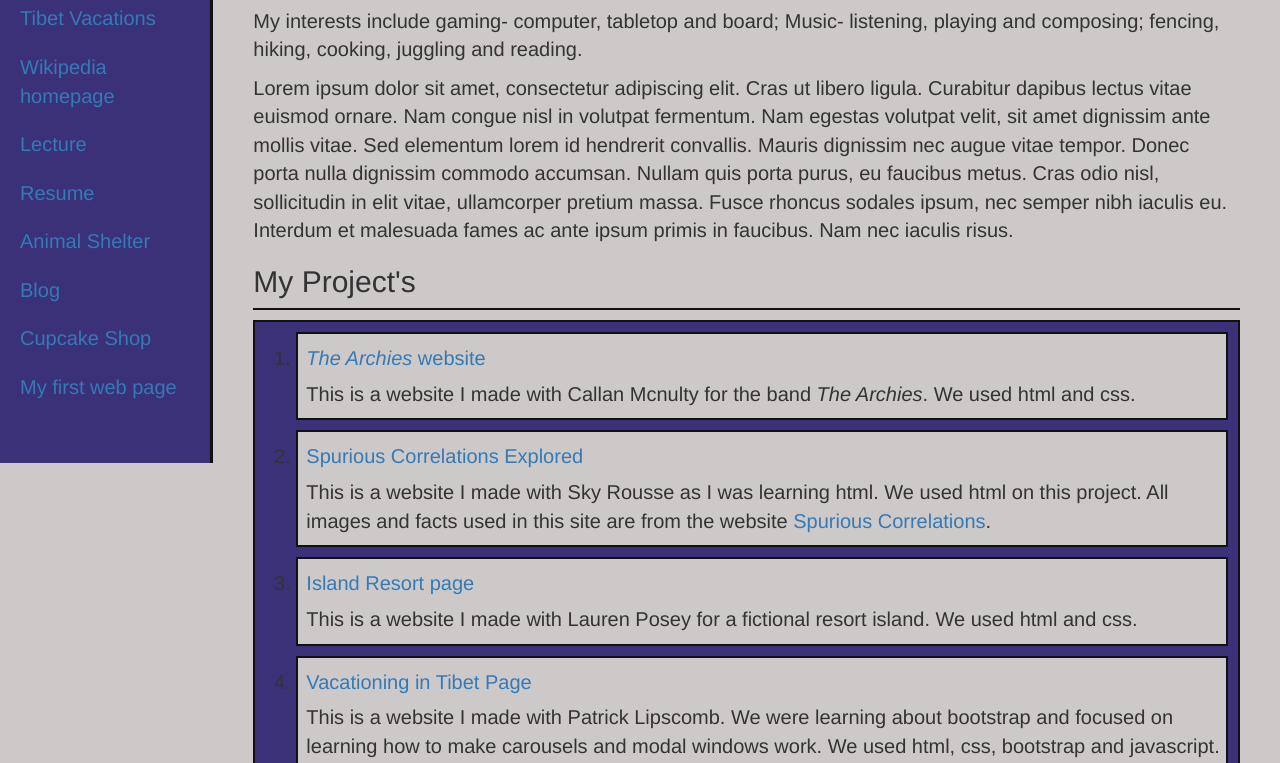
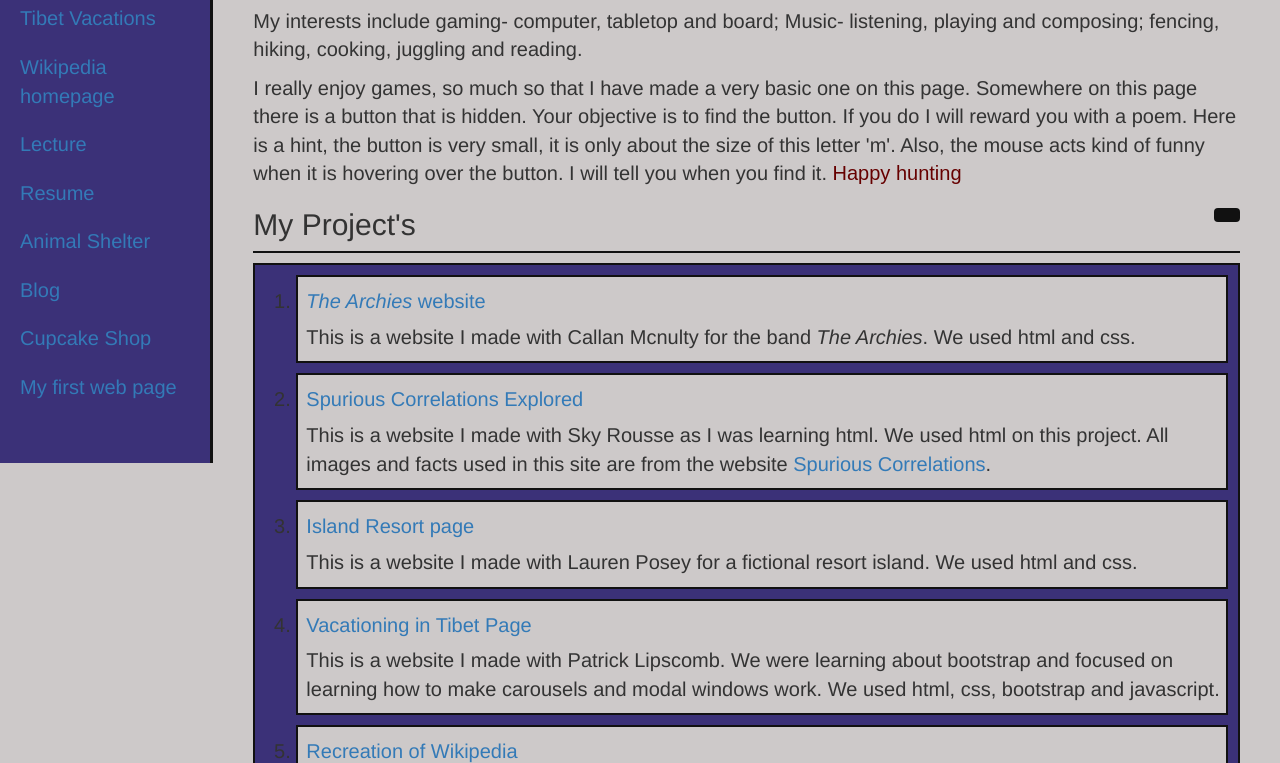
Before and after one commit to JMDelight/web-portfolio, a plain HTML site: page index.html in a window 1280 px wide. Shown: the part 337-1100 px from the top of the page. Drawn offline with nearby package versions, Linux system fonts and the light colour scheme.

Commit message:
add a find the button game to the web page.

```diff
--- a/css/my-styles.css
+++ b/css/my-styles.css
@@ -25,10 +25,13 @@ ul.nav a:hover {
   background-color: #473C8B;
 }
 
-
+.fun-times {
+  color: #660000;
+  font-family: fantasy;
+}
 
 .secret-btn {
-  background-color: #CDC9C9;
+  background-color: #111;
   color: #CDC9C9;
   float: right;
   cursor: none;
--- a/index.html
+++ b/index.html
@@ -14,32 +14,24 @@
   </head>
 
   <body>
-    <!-- navbar
-    <nav class="navbar navbar-inverse navbar-fixed-top">
-      <div class="container-fluid">
-        <div class="navbar-header">
-          <button type="button" class="navbar-toggle collapsed" data-toggle="collapse" data-target="#navbar" aria-expanded="false" aria-controls="navbar">
-            <span class="sr-only">Toggle navigation</span>
-            <span class="icon-bar"></span>
-            <span class="icon-bar"></span>
-            <span class="icon-bar"></span>
-          </button>
-          <a class="navbar-brand" href="#">Project name</a>
-        </div>
-        <div id="navbar" class="navbar-collapse collapse">
-          <ul class="nav navbar-nav navbar-right">
-            <li><a href="#">Dashboard</a></li>
-            <li><a href="#">Settings</a></li>
-            <li><a href="#">Profile</a></li>
-            <li><a href="#">Help</a></li>
-          </ul>
-          <form class="navbar-form navbar-right">
-            <input type="text" class="form-control" placeholder="Search...">
-          </form>
+
+    <!-- Modal -->
+    <div class="modal fade" id="secret-game">
+      <div class="modal-dialog">
+        <div class="modal-content">
+          <div class="modal-header">
+            <button type="button" class="close" data-dismiss="modal"><span aria-hidden="true">&times;</span></button>
+            <h4 class= "modal-title">You found the secret button!</h4>
+          </div>
+          <div class="modal-body">
+            <p>You found the secret button, congratulations!  I have placed a poem into your clipboard, enjoy!</p>
+          </div>
         </div>
       </div>
-    </nav>
-  -->
+    </div>
+
+
+
     <div class="container-fluid">
       <div class="row">
         <div class="col-sm-3 col-md-2 sidebar">
@@ -78,9 +70,40 @@
 
           <p>My interests include gaming- computer, tabletop and board; Music- listening, playing and composing; fencing, hiking, cooking, juggling and reading.</p>
 
-          <p>Lorem ipsum dolor sit amet, consectetur adipiscing elit. Cras ut libero ligula. Curabitur dapibus lectus vitae euismod ornare. Nam congue nisl in volutpat fermentum. Nam egestas volutpat velit, sit amet dignissim ante mollis vitae. Sed elementum lorem id hendrerit convallis. Mauris dignissim nec augue vitae tempor. Donec porta nulla dignissim commodo accumsan. Nullam quis porta purus, eu faucibus metus. Cras odio nisl, sollicitudin in elit vitae, ullamcorper pretium massa. Fusce rhoncus sodales ipsum, nec semper nibh iaculis eu. Interdum et malesuada fames ac ante ipsum primis in faucibus. Nam nec iaculis risus.</p>
+          <p>I really enjoy games, so much so that I have made a very basic one on this page.  Somewhere on this page there is a button that is hidden.  Your objective is to find the button.  If you do I will reward you with a poem.<span class="hidden-xs">  Here is a hint, the button is very small, it is only about the size of this letter 'm'. Also, the mouse acts kind of funny when it is hovering over the button.  I will tell you when you find it.  <span class="fun-times">Happy hunting</span></p></span>
+          <p class ="visible-xs-block"> Sadly, your device is too small for this game's reward to work well, please try it in a larger window on your computer.</p>
+          <h2 class="sub-header" id="project">My Project's<button class="btn secret-btn hidden-xs" data-toggle="modal" href="#secret-game" data-clipboard-text="
+The Siege of Belgrade
 
-          <h2 class="sub-header" id="project">My Project's<button class="btn secret-btn" data-clipboard-text="You found the secret button!"></button> </h2>
+An Austrian army, awfully arrayed,
+Boldly by battery besieged Belgrade.
+Cossack commanders cannonading come,
+Dealing destruction's devastating doom.
+Every endeavor engineers essay,
+For fame, for fortune fighting - furious fray!
+Generals 'gainst generals grapple - gracious God!
+How honors Heaven heroic hardihood!
+Infuriate, indiscrminate in ill,
+Kindred kill kinsmen, kinsmen kindred kill.
+Labor low levels longest, lofiest lines;
+Men march 'mid mounds, 'mid moles, ' mid murderous mines;
+Now noxious, noisey numbers nothing, naught
+Of outward obstacles, opposing ought;
+Poor patriots, partly purchased, partly pressed,
+Quite quaking, quickly 'Quarter! Quarter!' quest.
+Reason returns, religious right redounds,
+Suwarrow stops such sanguinary sounds.
+Truce to thee, Turkey! Triumph to thy train,
+Unwise, unjust, unmerciful Ukraine!
+Vanish vain victory! vanish, victory vain!
+Why wish we warfare? Wherefore welcome were
+Xerxes, Ximenes, Xanthus, Xavier?
+Yield, yield, ye youths! ye yeomen, yield your yell!
+Zeus', Zarpater's, Zoroaster's zeal,
+Attracting all, arms against acts appeal!
+
+by Alaric Alexander Watts">
+          </button> </h2>
           <div class="projects">
             <ol>
               <li id="The-Archies" class="project-list-item">
@@ -88,7 +111,7 @@
                 <p>This is a website I made with Callan Mcnulty for the band <em>The Archies</em>. We used html and css. </p>
               </li>
               <li id="spurious-correlations" class="project-list-item">
-                <h4><a href="http://jmdelight.github.io/spurious correlations">Spurious Correlations Explored</a></h4>
+                <h4><a href="http://jmdelight.github.io/spurious-correlations">Spurious Correlations Explored</a></h4>
                 <p>This is a website I made with Sky Rousse as I was learning html.  We used html on this project.  All images and facts used in this site are from the website <a href="http://www.tylervigen.com/spurious-correlations">Spurious Correlations</a>.</p>
               </li>
               <li id="resort-page" class="project-list-item">
```
